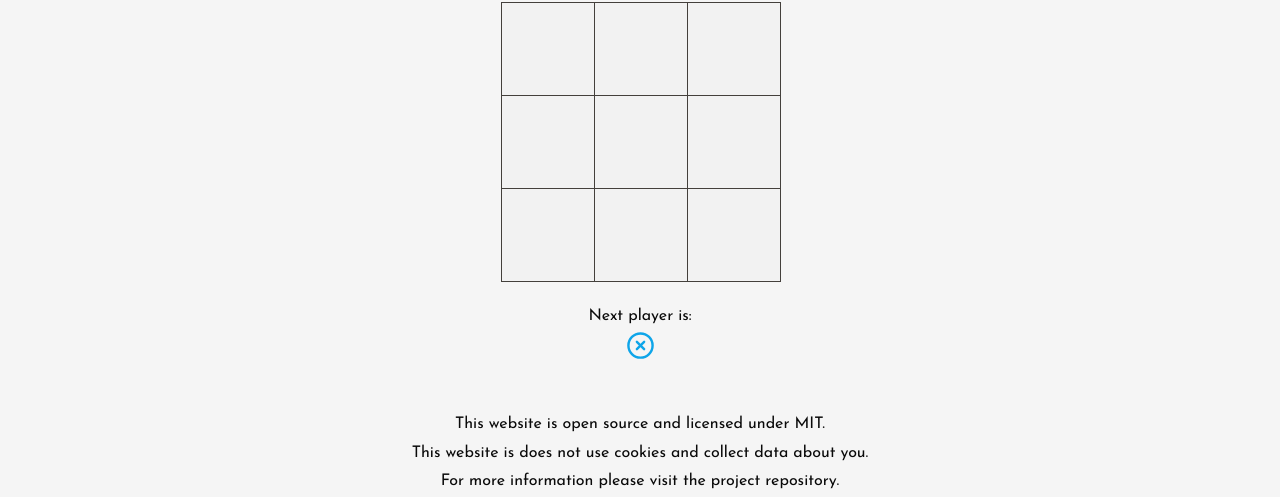
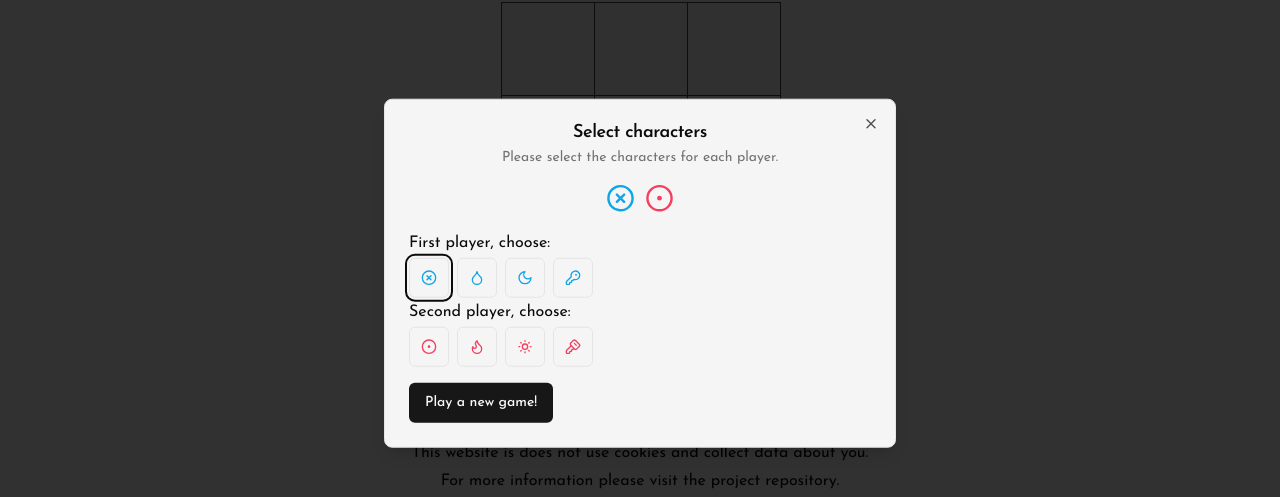
Before and after one commit to tothlevente/noughts-and-crosses, a React (Vite) app: page / in a window 1280 px wide. Shown: the part 127-624 px from the top of the page. Built offline with nearby package versions, Linux system fonts and the light colour scheme.

Commit message:
Develop character selector components

```diff
--- a/package.json
+++ b/package.json
@@ -19,6 +19,7 @@
     "react": "^18.3.1",
     "react-confetti": "^6.1.0",
     "react-dom": "^18.3.1",
+    "react-resizable-panels": "^2.1.7",
     "tailwind-merge": "^2.5.5",
     "tailwindcss-animate": "^1.0.7"
   },
--- a/src/App.tsx
+++ b/src/App.tsx
@@ -1,4 +1,5 @@
 import UseWindowDimensions from "./components/UseWindowDimensions";
+import CharacterSelector from "./components/CharacterSelector";
 import CalculateWinner from "./controllers/CalculateWinner";
 import CalculateDraw from "./controllers/CalculateDraw";
 import CircleDot from "./components/icons/circle-dot";
@@ -54,6 +55,12 @@ export default function App() {
           />
         ) : null}
         <Header />
+        <CharacterSelector
+          firstCharacter={firstCharacter}
+          secondCharacter={secondCharacter}
+          setFirstCharacter={setFirstCharacter}
+          setSecondCharacter={setSecondCharacter}
+        />
         <Game
           xIsNext={xIsNext}
           squares={currentSquares}
--- /dev/null
+++ b/src/components/CharacterSelector.tsx
@@ -0,0 +1,134 @@
+import {
+  Dialog,
+  DialogClose,
+  DialogContent,
+  DialogDescription,
+  DialogFooter,
+  DialogHeader,
+  DialogTitle,
+  DialogTrigger,
+} from "@/components/ui/dialog";
+
+import {
+  CircleDotIcon,
+  CircleXIcon,
+  DropletIcon,
+  FlameIcon,
+  KeyRoundIcon,
+  KeySquareIcon,
+  MoonIcon,
+  SunMediumIcon,
+} from "lucide-react";
+
+import { useEffect, useState } from "react";
+import { Button } from "./ui/button";
+import {
+  ResizableHandle,
+  ResizablePanel,
+  ResizablePanelGroup,
+} from "./ui/resizable";
+
+const firstPlyerCharacters = [
+  <CircleXIcon />,
+  <DropletIcon />,
+  <MoonIcon />,
+  <KeyRoundIcon />,
+];
+
+const secondPlayerCharacter = [
+  <CircleDotIcon />,
+  <FlameIcon />,
+  <SunMediumIcon />,
+  <KeySquareIcon />,
+];
+
+export default function CharacterSelector({
+  firstCharacter,
+  setFirstCharacter,
+  secondCharacter,
+  setSecondCharacter,
+}: {
+  firstCharacter: JSX.Element;
+  setFirstCharacter: React.Dispatch<React.SetStateAction<JSX.Element>>;
+  secondCharacter: JSX.Element;
+  setSecondCharacter: React.Dispatch<React.SetStateAction<JSX.Element>>;
+}) {
+  const [open, setOpen] = useState(false);
+
+  useEffect(() => {
+    setOpen(true);
+  }, []);
+
+  const handleFirstCharacterClick = (character: JSX.Element) => {
+    setFirstCharacter(character);
+  };
+
+  const handleSecondCharacterClick = (character: JSX.Element) => {
+    setSecondCharacter(character);
+  };
+
+  const handleClose = () => {
+    setOpen(false);
+  };
+
+  return (
+    <Dialog
+      open={open}
+      onOpenChange={handleClose}
+    >
+      <DialogTrigger></DialogTrigger>
+      <DialogContent>
+        <DialogHeader>
+          <DialogTitle className="flex justify-center">
+            Select characters
+          </DialogTitle>
+          <DialogDescription className="flex justify-center">
+            Please select the characters for each player.
+          </DialogDescription>
+        </DialogHeader>
+        <div>
+          <div className="flex flex-row justify-center items-center gap-2.5">
+            <p className="first-character">{firstCharacter}</p>
+            <p className="second-character">{secondCharacter}</p>
+          </div>
+        </div>
+        <div>
+          <p>First player, choose:</p>
+          <div className="flex items-center space-x-2">
+            {firstPlyerCharacters.map((item, index) => (
+              <Button
+                key={index}
+                variant="outline"
+                size="icon"
+                className="first-character"
+                onClick={() => handleFirstCharacterClick(item)}
+              >
+                {item}
+              </Button>
+            ))}
+          </div>
+          <p>Second player, choose:</p>
+          <div className="flex items-center space-x-2">
+            {secondPlayerCharacter.map((item, index) => (
+              <Button
+                key={index}
+                variant="outline"
+                size="icon"
+                className="second-character"
+                onClick={() => handleSecondCharacterClick(item)}
+              >
+                {item}
+              </Button>
+            ))}
+          </div>
+        </div>
+
+        <DialogFooter className="sm:justify-start">
+          <DialogClose asChild>
+            <Button type="button">Play a new game!</Button>
+          </DialogClose>
+        </DialogFooter>
+      </DialogContent>
+    </Dialog>
+  );
+}
--- /dev/null
+++ b/src/components/ui/resizable.tsx
@@ -0,0 +1,43 @@
+import { GripVertical } from "lucide-react"
+import * as ResizablePrimitive from "react-resizable-panels"
+
+import { cn } from "@/lib/utils"
+
+const ResizablePanelGroup = ({
+  className,
+  ...props
+}: React.ComponentProps<typeof ResizablePrimitive.PanelGroup>) => (
+  <ResizablePrimitive.PanelGroup
+    className={cn(
+      "flex h-full w-full data-[panel-group-direction=vertical]:flex-col",
+      className
+    )}
+    {...props}
+  />
+)
+
+const ResizablePanel = ResizablePrimitive.Panel
+
+const ResizableHandle = ({
+  withHandle,
+  className,
+  ...props
+}: React.ComponentProps<typeof ResizablePrimitive.PanelResizeHandle> & {
+  withHandle?: boolean
+}) => (
+  <ResizablePrimitive.PanelResizeHandle
+    className={cn(
+      "relative flex w-px items-center justify-center bg-border after:absolute after:inset-y-0 after:left-1/2 after:w-1 after:-translate-x-1/2 focus-visible:outline-none focus-visible:ring-1 focus-visible:ring-ring focus-visible:ring-offset-1 data-[panel-group-direction=vertical]:h-px data-[panel-group-direction=vertical]:w-full data-[panel-group-direction=vertical]:after:left-0 data-[panel-group-direction=vertical]:after:h-1 data-[panel-group-direction=vertical]:after:w-full data-[panel-group-direction=vertical]:after:-translate-y-1/2 data-[panel-group-direction=vertical]:after:translate-x-0 [&[data-panel-group-direction=vertical]>div]:rotate-90",
+      className
+    )}
+    {...props}
+  >
+    {withHandle && (
+      <div className="z-10 flex h-4 w-3 items-center justify-center rounded-sm border bg-border">
+        <GripVertical className="h-2.5 w-2.5" />
+      </div>
+    )}
+  </ResizablePrimitive.PanelResizeHandle>
+)
+
+export { ResizablePanelGroup, ResizablePanel, ResizableHandle }
```
Also changed, not shown: 1 other file (tests, documents, lock files or other folders).
